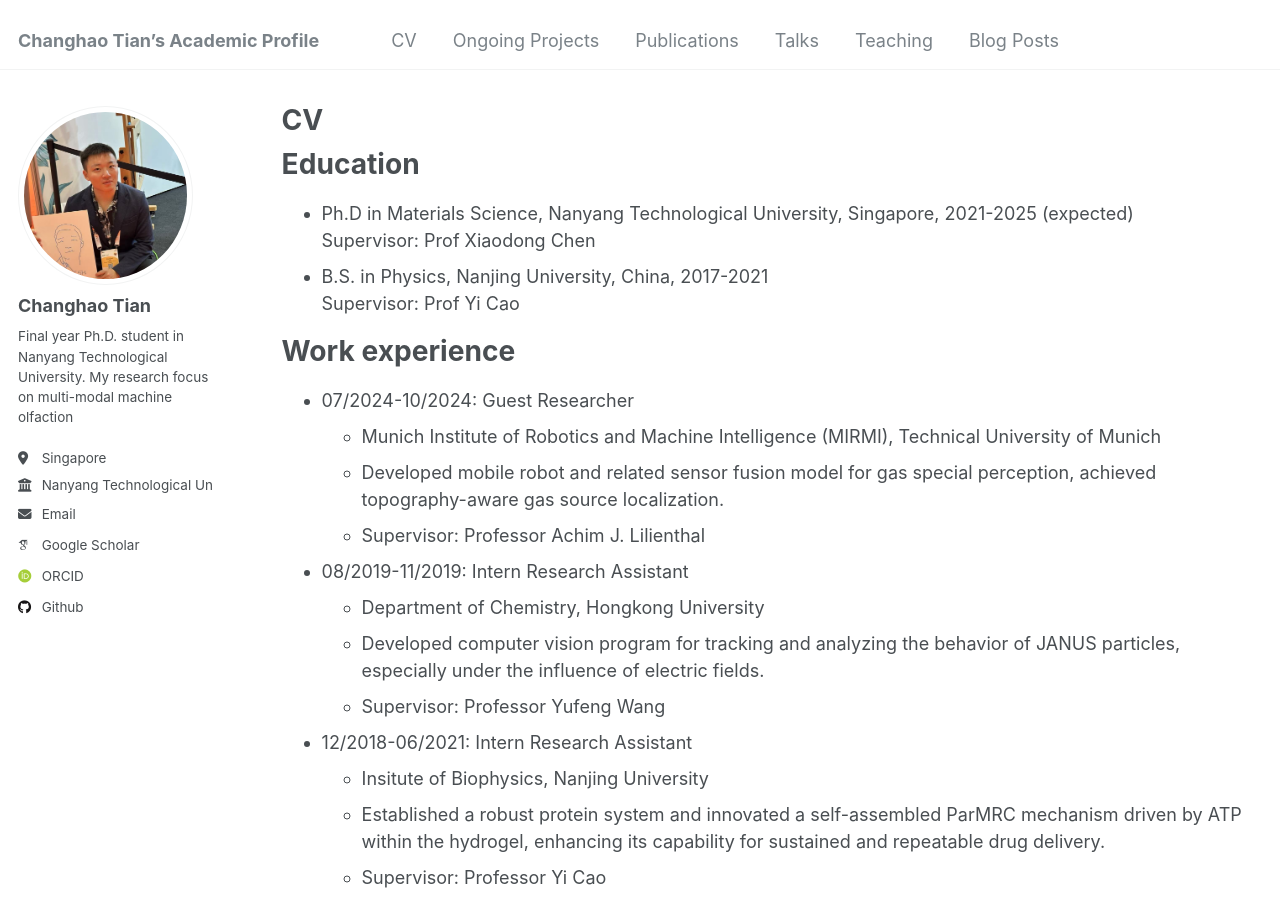
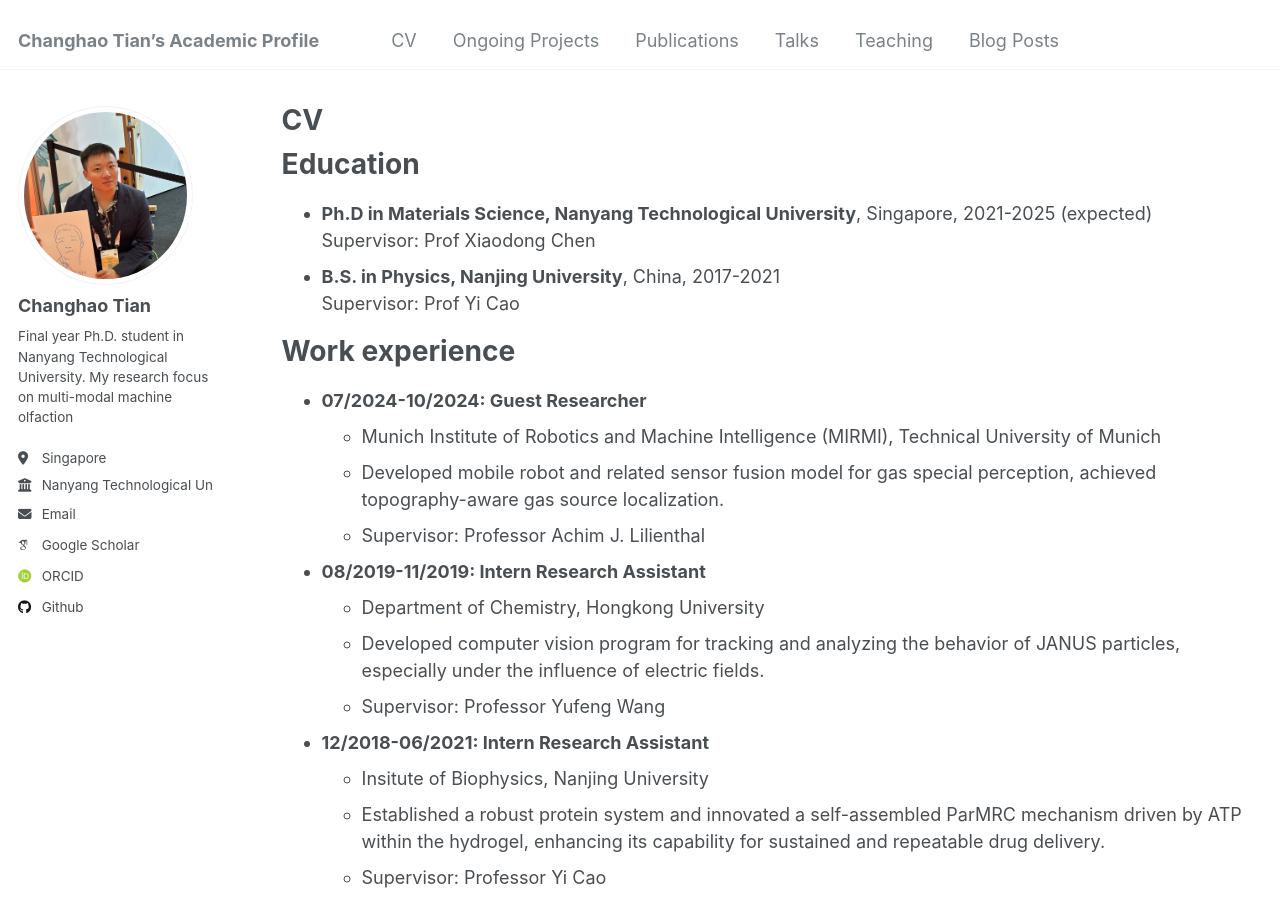
Before and after one commit to CHTiansweet/CHTian, a Jekyll site: the page built from _pages/cv.md, in a window 1280 px wide and 900 px high. Built offline with Jekyll 4.4.1, drawn with Linux system fonts in a browser that asks for light colours; some web fonts are replaced.

Commit message:
Update cv.md

```diff
--- a/_pages/cv.md
+++ b/_pages/cv.md
@@ -11,24 +11,24 @@ redirect_from:
 
 Education
 ======
-* Ph.D in Materials Science, Nanyang Technological University, Singapore, 2021-2025 (expected)<br>
+* **Ph.D in Materials Science, Nanyang Technological University**, Singapore, 2021-2025 (expected)<br>
   Supervisor: Prof Xiaodong Chen
-* B.S. in Physics, Nanjing University, China, 2017-2021<br>
+* **B.S. in Physics, Nanjing University**, China, 2017-2021<br>
   Supervisor: Prof Yi Cao
 
 Work experience
 ======
-* 07/2024-10/2024: Guest Researcher
+* **07/2024-10/2024: Guest Researcher**
   * Munich Institute of Robotics and Machine Intelligence (MIRMI), Technical University of Munich
   * Developed mobile robot and related sensor fusion model for gas special perception, achieved topography-aware gas source localization.
   * Supervisor: Professor Achim J. Lilienthal
 
-* 08/2019-11/2019: Intern Research Assistant
+* **08/2019-11/2019: Intern Research Assistant**
   * Department of Chemistry, Hongkong University
   * Developed computer vision program for tracking and analyzing the behavior of JANUS particles, especially under the influence of electric fields.
   * Supervisor: Professor Yufeng Wang
 
-* 12/2018-06/2021: Intern Research Assistant
+* **12/2018-06/2021: Intern Research Assistant**
   * Insitute of Biophysics, Nanjing University
   * Established a robust protein system and innovated a self-assembled ParMRC mechanism driven by ATP within the hydrogel, enhancing its capability for sustained and repeatable drug delivery.
   * Supervisor: Professor Yi Cao
```
